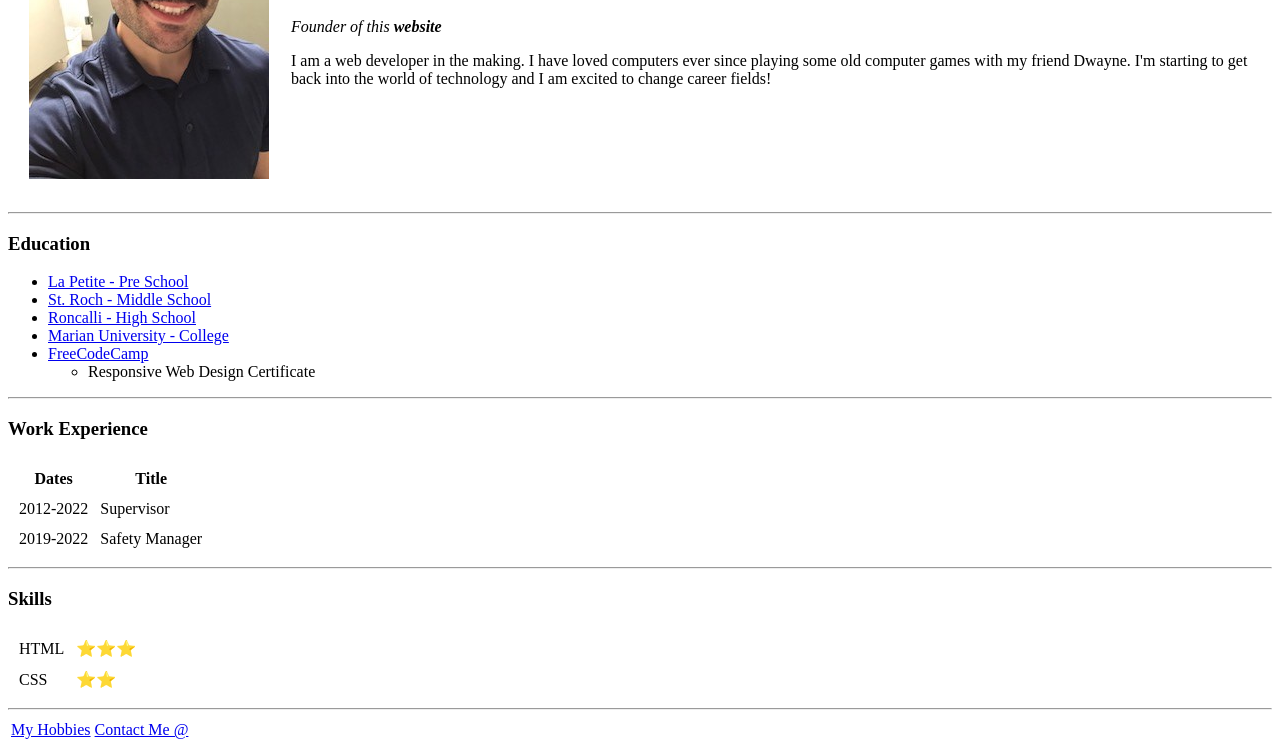
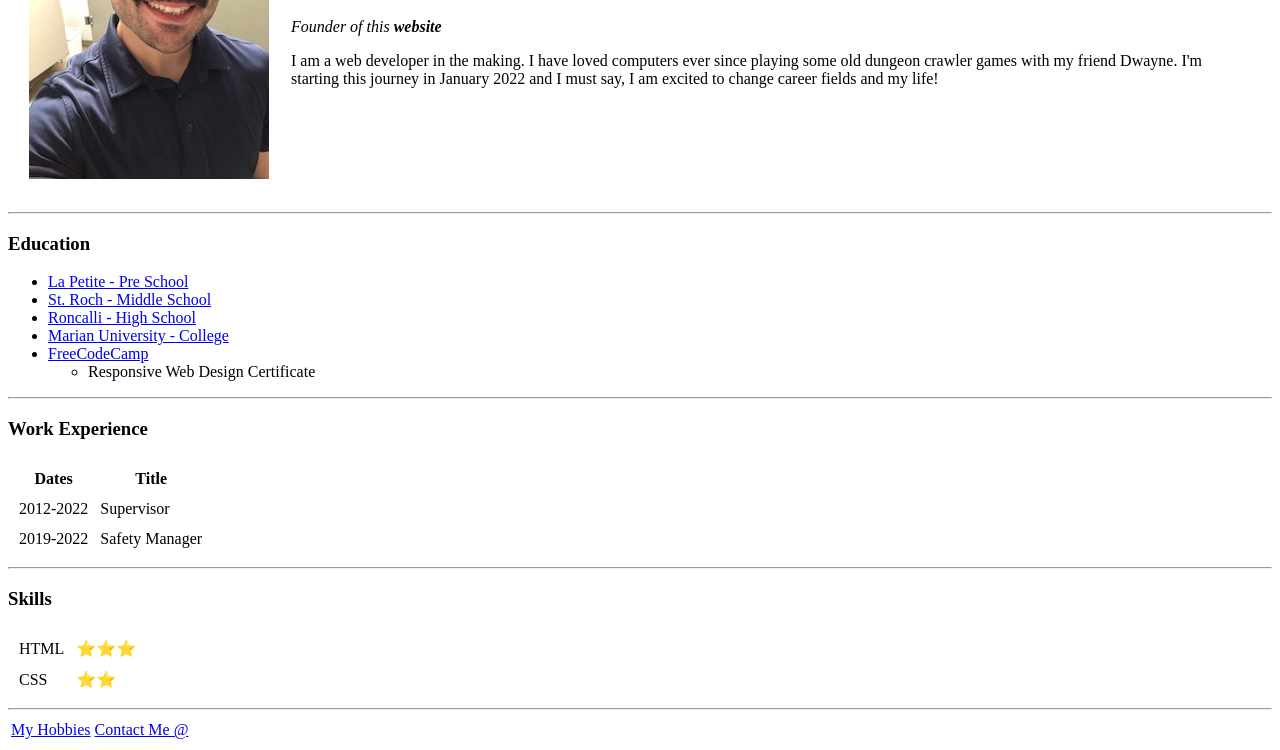
Before and after one commit to Eboyce96/CV, a plain HTML site: page index.html in a window 1280 px wide. Shown: the part 170-920 px from the top of the page. Drawn offline with Linux system fonts and the light colour scheme.

Commit message:
bio change

```diff
--- a/index.html
+++ b/index.html
@@ -17,8 +17,8 @@
           <em>Founder of this <strong>website</strong></em>
         </p>
         <p>
-          I am a web developer in the making. I have loved computers ever since playing some old computer games with my friend Dwayne.
-          I'm starting to get back into the world of technology and I am excited to change career fields!
+          I am a web developer in the making. I have loved computers ever since playing some old dungeon crawler games with my friend Dwayne.
+          I'm starting this journey in January 2022 and I must say, I am excited to change career fields and my life!
         </p>
       </td>
     </tr>
```
